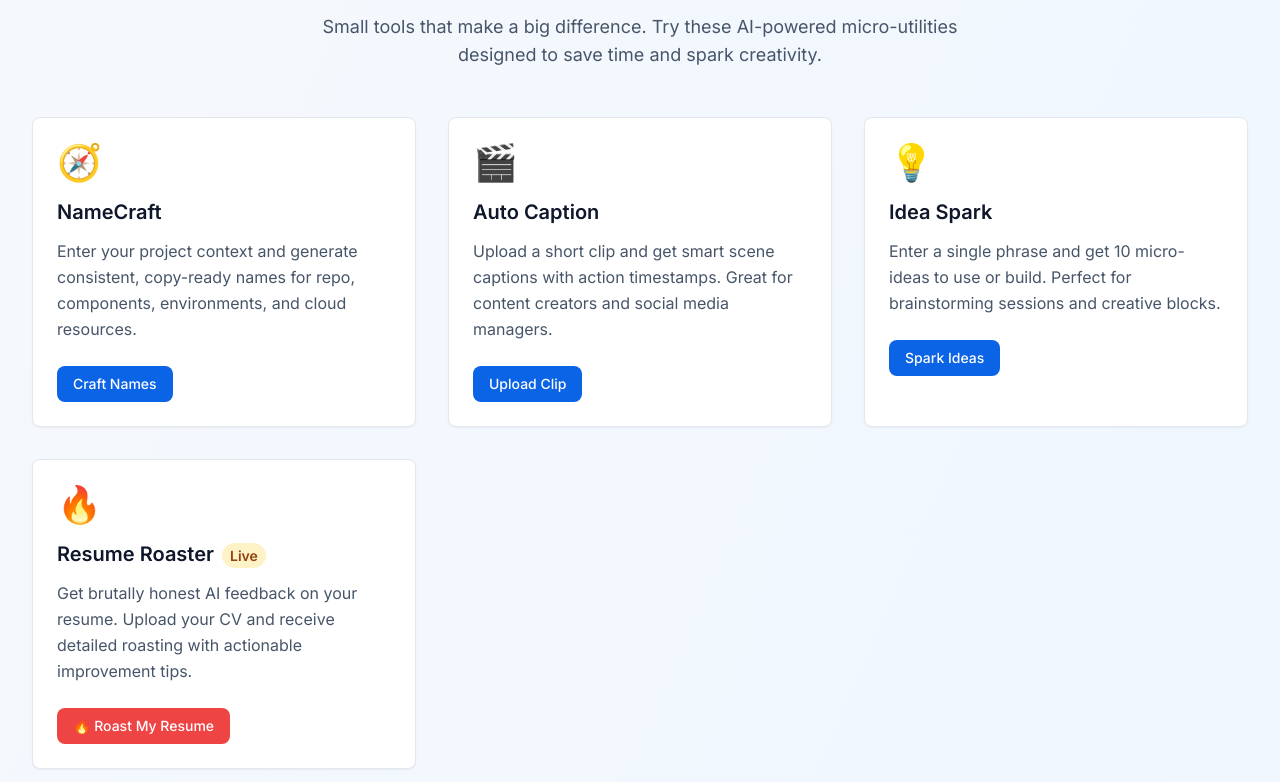
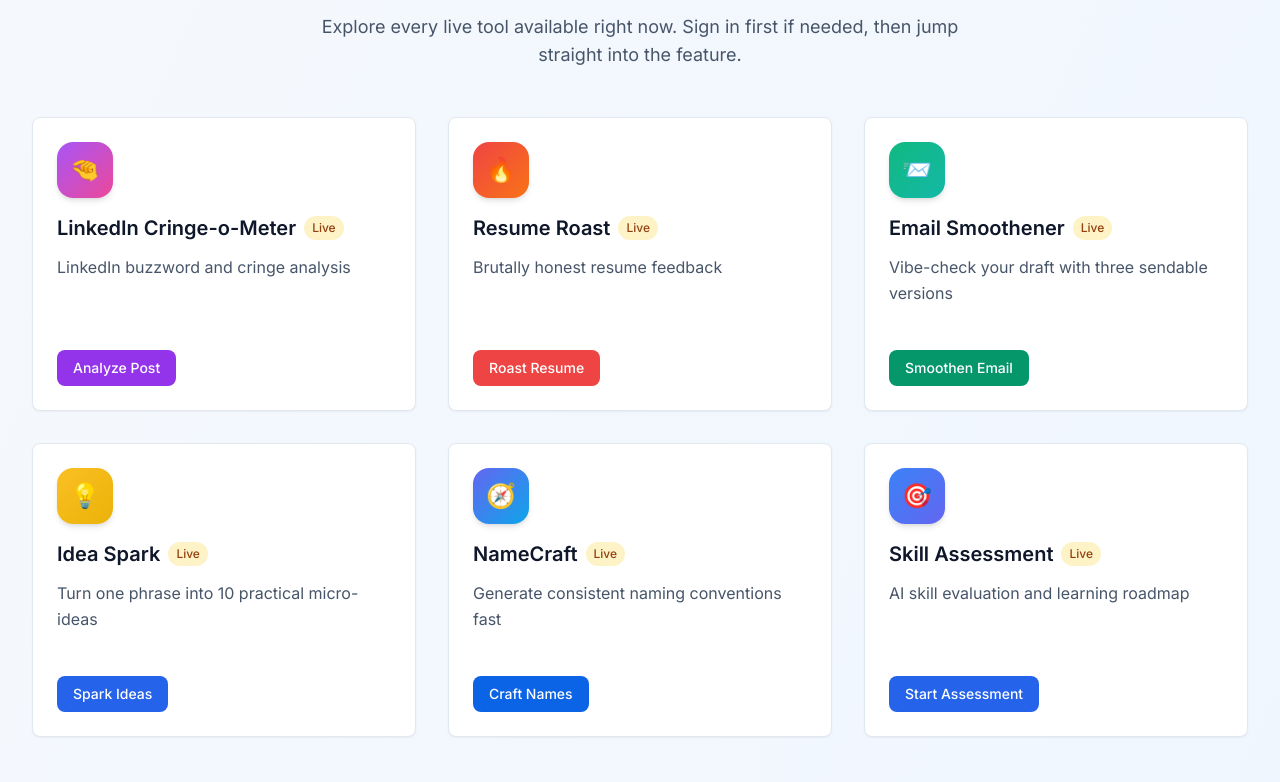
Before and after one commit to TechSckoolByVijay/faltuai.fun-frontend, a React (Vite) app: page /#/ in a window 1280 px wide. Shown: the part 1758-2540 px from the top of the page. Built offline with nearby package versions, Linux system fonts and the light colour scheme.

Commit message:
Refactor code structure for improved readability and maintainability

```diff
--- a/src/auth/authService.js
+++ b/src/auth/authService.js
@@ -1,4 +1,6 @@
 import { API_ENDPOINTS } from '../config/backend.js';
+
+const POST_LOGIN_REDIRECT_KEY = 'post_login_redirect';
 
 /**
  * Authentication Service
@@ -8,7 +10,11 @@ export const authService = {
   /**
    * Redirect user to Google OAuth login
    */
-  loginWithGoogle() {
+  loginWithGoogle(redirectPath = null) {
+    if (typeof redirectPath === 'string' && redirectPath.startsWith('/')) {
+      localStorage.setItem(POST_LOGIN_REDIRECT_KEY, redirectPath);
+    }
+
     window.location.href = API_ENDPOINTS.AUTH.GOOGLE_LOGIN;
   },
 
@@ -17,7 +23,16 @@ export const authService = {
    */
   logout() {
     localStorage.removeItem('jwt_token');
+    localStorage.removeItem(POST_LOGIN_REDIRECT_KEY);
     window.location.href = '/';
+  },
+
+  getPostLoginRedirect() {
+    return localStorage.getItem(POST_LOGIN_REDIRECT_KEY);
+  },
+
+  clearPostLoginRedirect() {
+    localStorage.removeItem(POST_LOGIN_REDIRECT_KEY);
   },
 
   /**
--- a/src/auth/useAuth.js
+++ b/src/auth/useAuth.js
@@ -30,8 +30,8 @@ export const useAuth = () => {
     setLoading(false);
   };
 
-  const login = () => {
-    authService.loginWithGoogle();
+  const login = (redirectPath) => {
+    authService.loginWithGoogle(redirectPath);
   };
 
   const logout = () => {
--- a/src/pages/LandingPage.jsx
+++ b/src/pages/LandingPage.jsx
@@ -1,15 +1,75 @@
 import React from 'react';
-import { Link } from 'react-router-dom';
+import { Link, useNavigate } from 'react-router-dom';
 import { useAuth } from '../auth/useAuth.js';
 import { CONFIG } from '../config/backend.js';
+import { SIDEBAR_NAV_SECTIONS } from '../config/features.js';
 import NewsletterSubscription from '../components/NewsletterSubscription.jsx';
 import ThemeToggle from '../components/ThemeToggle.jsx';
+
+const TOOL_ACCENTS = {
+  'skill-assessment': {
+    iconBg: 'from-blue-500 to-indigo-500',
+    button: 'bg-blue-600 hover:bg-blue-700',
+    cta: 'Start Assessment',
+  },
+  'email-smoothener': {
+    iconBg: 'from-emerald-500 to-teal-500',
+    button: 'bg-emerald-600 hover:bg-emerald-700',
+    cta: 'Smoothen Email',
+  },
+  'resume-roast': {
+    iconBg: 'from-red-500 to-orange-500',
+    button: 'bg-red-500 hover:bg-red-600',
+    cta: 'Roast Resume',
+  },
+  'cringe-meter': {
+    iconBg: 'from-purple-500 to-pink-500',
+    button: 'bg-purple-600 hover:bg-purple-700',
+    cta: 'Analyze Post',
+  },
+  'idea-spark': {
+    iconBg: 'from-amber-400 to-yellow-500',
+    button: 'bg-blue-600 hover:bg-blue-700',
+    cta: 'Spark Ideas',
+  },
+  'name-craft': {
+    iconBg: 'from-indigo-500 to-sky-500',
+    button: 'bg-primary-500 hover:bg-primary-600',
+    cta: 'Craft Names',
+  },
+};
+
+const LANDING_TOOL_KEYS = new Set([
+  'skill-assessment',
+  'email-smoothener',
+  'resume-roast',
+  'cringe-meter',
+  'idea-spark',
+  'name-craft',
+]);
 
 /**
  * Landing Page - FaltooAI Brand Experience
  */
 const LandingPage = () => {
+  const navigate = useNavigate();
   const { isAuthenticated, login, user } = useAuth();
+  const tools = SIDEBAR_NAV_SECTIONS
+    .flatMap((section) => section.items)
+    .filter((item) => item.path && LANDING_TOOL_KEYS.has(item.key))
+    .map((item) => ({
+      ...item,
+      ...(TOOL_ACCENTS[item.key] || {}),
+    }));
+
+  const handleToolAccess = (path) => {
+    if (isAuthenticated) {
+      navigate(path);
+      return;
+    }
+
+    login(path);
+  };
 
   return (
     <div className="min-h-screen bg-gradient-to-br from-gray-50 to-blue-50 dark:from-gray-950 dark:to-gray-900">
@@ -44,9 +104,9 @@ const LandingPage = () => {
             <a
               href="#tools"
               className="inline-block bg-primary-500 hover:bg-primary-600 text-white font-bold py-4 px-8 rounded-lg text-lg transition duration-300 transform hover:scale-105 shadow-lg"
-              aria-label="Try a Micro Tool"
+              aria-label="Browse Productivity Tools"
             >
-              Try a Micro Tool →
+              Browse Productivity Tools →
             </a>
             <a
               href="#about"
@@ -61,8 +121,8 @@ const LandingPage = () => {
           {!isAuthenticated ? (
             <div className="mb-16">
               <button
-                onClick={login}
-                className="bg-accent-500 hover:bg-accent-600 text-white font-bold py-3 px-6 rounded-lg text-base transition duration-300 shadow-md"
+                onClick={() => login()}
+                className="bg-gradient-to-r from-accent-500 to-primary-500 hover:from-accent-400 hover:to-primary-400 text-white font-bold py-3 px-8 rounded-xl text-base transition duration-300 shadow-xl ring-4 ring-accent-300/40 dark:ring-accent-800/40 hover:scale-105 animate-pulse"
               >
                 🚀 Login with Google
               </button>
@@ -81,12 +141,6 @@ const LandingPage = () => {
                   className="bg-primary-600 hover:bg-primary-700 text-white font-medium py-2 px-4 rounded-lg transition duration-300"
                 >
                   Dashboard
-                </Link>
-                <Link
-                  to="/resume-roast"
-                  className="bg-red-500 hover:bg-red-600 text-white font-medium py-2 px-4 rounded-lg transition duration-300"
-                >
-                  🔥 Resume Roast
                 </Link>
               </div>
             </div>
@@ -121,77 +175,41 @@ const LandingPage = () => {
         </div>
       </section>
 
-      {/* Micro Tools Section */}
+      {/* Productivity Tools Section */}
       <section id="tools" className="max-w-7xl mx-auto px-4 sm:px-6 lg:px-8 py-16">
         <div className="text-center mb-12">
           <h2 className="text-3xl md:text-4xl font-bold text-gray-900 dark:text-gray-100 mb-4">
-            Micro Tools
+            Productivity Tools
           </h2>
           <p className="text-lg text-gray-600 dark:text-gray-400 max-w-2xl mx-auto">
-            Small tools that make a big difference. Try these AI-powered micro-utilities designed to save time and spark creativity.
+            Explore every live tool available right now. Sign in first if needed, then jump straight into the feature.
           </p>
         </div>
 
-        <div className="grid md:grid-cols-3 gap-8">
-          {/* NameCraft */}
-          <div className="faltoo-card p-6 hover:shadow-lg transition-all duration-200 group">
-            <div className="text-4xl mb-4">🧭</div>
-            <h3 className="text-xl font-semibold mb-3 text-gray-900 dark:text-gray-100">NameCraft</h3>
-            <p className="text-gray-600 dark:text-gray-400 mb-6 leading-relaxed">
-              Enter your project context and generate consistent, copy-ready names for repo, components, environments, and cloud resources.
-            </p>
-            <Link
-              to="/name-craft"
-              className="inline-block bg-primary-500 hover:bg-primary-600 text-white px-4 py-2 rounded-lg text-sm font-medium transition duration-200 group-hover:shadow-md"
-            >
-              Craft Names
-            </Link>
-          </div>
-
-          {/* Auto Caption */}
-          <div className="faltoo-card p-6 hover:shadow-lg transition-all duration-200 group">
-            <div className="text-4xl mb-4">🎬</div>
-            <h3 className="text-xl font-semibold mb-3 text-gray-900 dark:text-gray-100">Auto Caption</h3>
-            <p className="text-gray-600 dark:text-gray-400 mb-6 leading-relaxed">
-              Upload a short clip and get smart scene captions with action timestamps. Great for content creators and social media managers.
-            </p>
-            <button className="bg-primary-500 hover:bg-primary-600 text-white px-4 py-2 rounded-lg text-sm font-medium transition duration-200 group-hover:shadow-md">
-              Upload Clip
-            </button>
-          </div>
-
-          {/* Idea Spark */}
-          <div className="faltoo-card p-6 hover:shadow-lg transition-all duration-200 group">
-            <div className="text-4xl mb-4">💡</div>
-            <h3 className="text-xl font-semibold mb-3 text-gray-900 dark:text-gray-100">Idea Spark</h3>
-            <p className="text-gray-600 dark:text-gray-400 mb-6 leading-relaxed">
-              Enter a single phrase and get 10 micro-ideas to use or build. Perfect for brainstorming sessions and creative blocks.
-            </p>
-            <Link
-              to="/idea-spark"
-              className="inline-block bg-primary-500 hover:bg-primary-600 text-white px-4 py-2 rounded-lg text-sm font-medium transition duration-200 group-hover:shadow-md"
-            >
-              Spark Ideas
-            </Link>
-          </div>
-
-          {/* Existing Resume Roast Tool */}
-          <div className="faltoo-card p-6 hover:shadow-lg transition-all duration-200 group border-l-4 border-red-500">
-            <div className="text-4xl mb-4">🔥</div>
-            <h3 className="text-xl font-semibold mb-3 text-gray-900 dark:text-gray-100">
-              Resume Roaster
-              <span className="text-sm bg-accent-100 dark:bg-accent-900 text-accent-800 dark:text-accent-200 px-2 py-1 rounded-full ml-2">Live</span>
-            </h3>
-            <p className="text-gray-600 dark:text-gray-400 mb-6 leading-relaxed">
-              Get brutally honest AI feedback on your resume. Upload your CV and receive detailed roasting with actionable improvement tips.
-            </p>
-            <Link
-              to="/resume-roast"
-              className="inline-block bg-red-500 hover:bg-red-600 text-white px-4 py-2 rounded-lg text-sm font-medium transition duration-200 group-hover:shadow-md"
-            >
-              🔥 Roast My Resume
-            </Link>
-          </div>
+        <div className="grid md:grid-cols-2 xl:grid-cols-3 gap-8">
+          {tools.map((tool) => (
+            <div key={tool.key} className="faltoo-card p-6 hover:shadow-lg transition-all duration-200 group">
+              <div className={`inline-flex items-center justify-center w-14 h-14 rounded-2xl bg-gradient-to-br ${tool.iconBg} text-2xl mb-4 shadow-md`}>
+                {tool.icon}
+              </div>
+              <div className="flex items-center gap-2 mb-3 flex-wrap">
+                <h3 className="text-xl font-semibold text-gray-900 dark:text-gray-100">{tool.label}</h3>
+                <span className="text-xs bg-accent-100 dark:bg-accent-900 text-accent-800 dark:text-accent-200 px-2 py-1 rounded-full font-medium">
+                  Live
+                </span>
+              </div>
+              <p className="text-gray-600 dark:text-gray-400 mb-6 leading-relaxed min-h-[72px]">
+                {tool.description}
+              </p>
+              <button
+                type="button"
+                onClick={() => handleToolAccess(tool.path)}
+                className={`inline-block ${tool.button} text-white px-4 py-2 rounded-lg text-sm font-medium transition duration-200 group-hover:shadow-md`}
+              >
+                {tool.cta}
+              </button>
+            </div>
+          ))}
         </div>
       </section>
 
```
Also changed, not shown: src/features/email_smoothener/EmailSmoothenerPage.jsx (+27 -27 lines), src/pages/LoginCallback.jsx (+7 -4 lines), 5 other files (tests, documents, lock files or other folders).
